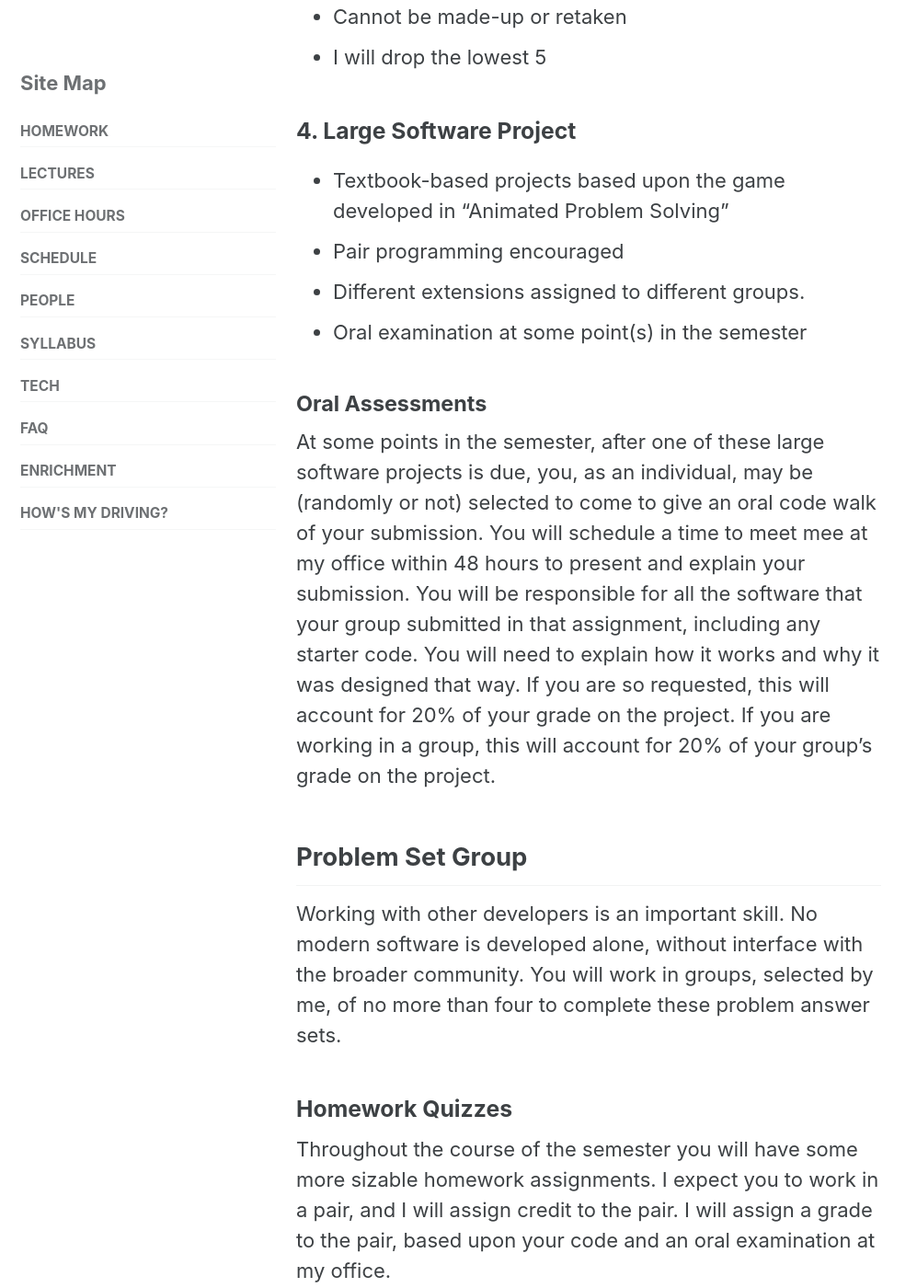
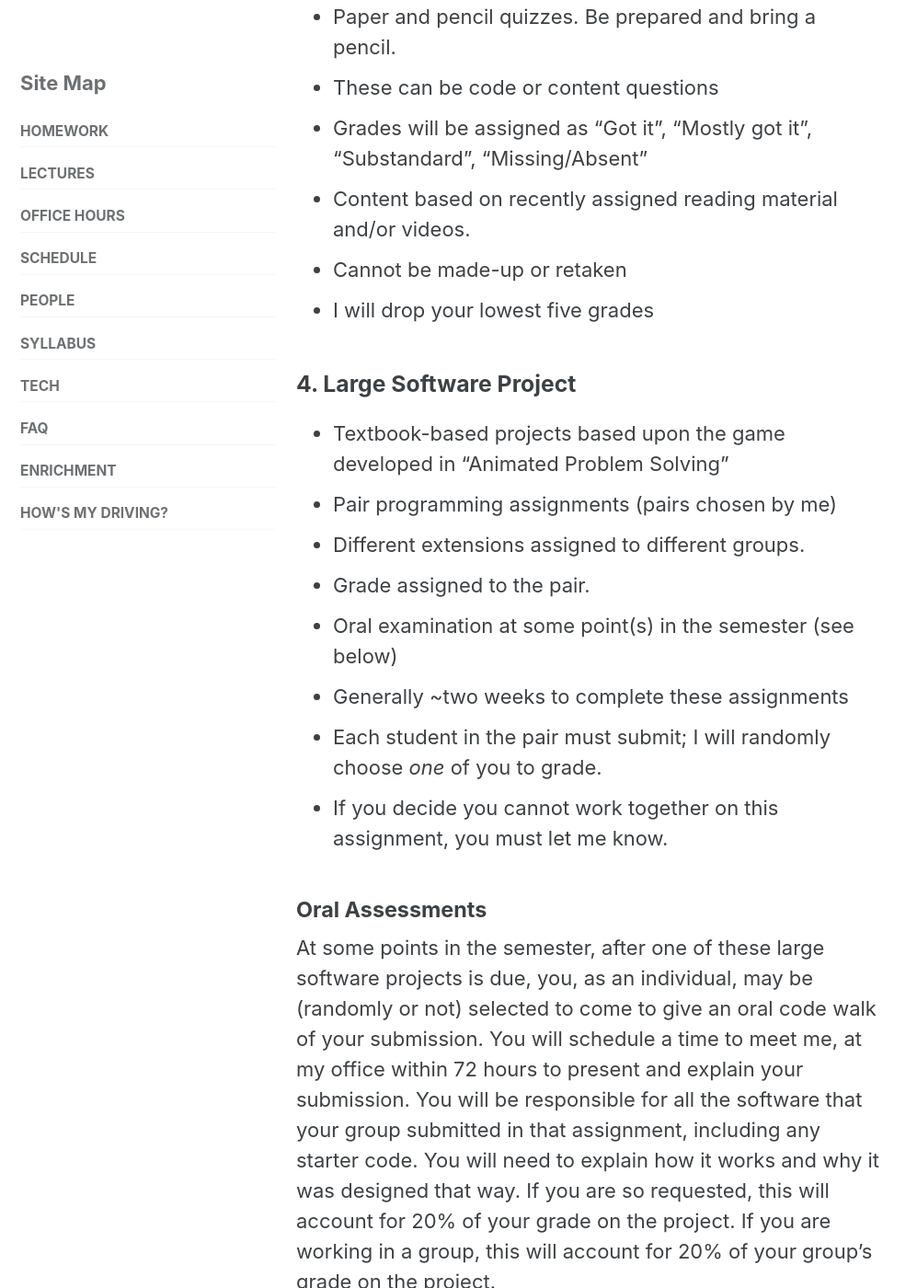
Before and after one commit to jasonhemann/25SP-CS1114, a Jekyll site: the page built from syllabus.md, in a window 1280 px wide and 1400 px high, scrolled down 3489 px. Shown: the whole window at 92% size, without its empty margins (0-997 px from the left). Built offline with Jekyll 4.4.1, drawn with Linux system fonts in a browser that asks for light colours; cached includes are drawn as plain includes; some of the changed text lies outside the part shown.

Commit message:
I am adding up some language about groups and safety

```diff
--- a/syllabus.md
+++ b/syllabus.md
@@ -58,20 +58,22 @@ A great regular way to reach out for help is via our [office hours]({{ site.base
 - **Quizzes**: 30%
 - **Large Software Projects**: 20%
 - **Tutoring Attendance**: 5%
+- **Course Evaluations**: 1%
 
 ## Course Components
 
 ### 1. **Problem Sets**
 
-- Assigned every **Wednesday**.
+- Assigned every **Monday**.
 - Due **Thursday evening**.
-- Each student submits their own solution.
+- Each student must submit individually; I will grade these individually
+- Anything you do not finish in class Wednesday you must complete on your own by the deadline.
 - I will check (possibly a subset of the) problems to ensure understanding and correctness.
 - These will measure correctness of design and structure, as much as correctness of implementation.
 
 ### 2. **Problem Set Group Reflections**
 
-- Submitted alongside problem sets.
+- Submitted immediately after problem sets.
 - Please see the [reflection page]({{ site.baseurl }}/reflection/) for more details.
 
 ### 3. **Quizzes**
@@ -79,23 +81,29 @@ A great regular way to reach out for help is via our [office hours]({{ site.base
 - Daily (or weekly, TBD) at the start of the class.
 - Duration: 10 minutes.
 - Paper and pencil quizzes. Be prepared and bring a pencil.
+- These can be code or content questions
+- Grades will be assigned as "Got it", "Mostly got it", "Substandard", "Missing/Absent"
 - Content based on recently assigned reading material and/or videos.
 - Cannot be made-up or retaken
-- I will drop the lowest 5
+- I will drop your lowest five grades
 
 ### 4. **Large Software Project**
 
 - Textbook-based projects based upon the game developed in "Animated Problem Solving"
-- Pair programming encouraged
+- Pair programming assignments (pairs chosen by me)
 - Different extensions assigned to different groups.
-- Oral examination at some point(s) in the semester
+- Grade assigned to the pair.
+- Oral examination at some point(s) in the semester (see below)
+- Generally ~two weeks to complete these assignments
+- Each student in the pair must submit; I will randomly choose *one* of you to grade.
+- If you decide you cannot work together on this assignment, you must let me know.
 
 #### Oral Assessments
 
 At some points in the semester, after one of these large software
 projects is due, you, as an individual, may be (randomly or not)
 selected to come to give an oral code walk of your submission. You
-will schedule a time to meet mee at my office within 48 hours to
+will schedule a time to meet me, at my office within 72 hours to
 present and explain your submission. You will be responsible for all
 the software that your group submitted in that assignment, including
 any starter code. You will need to explain how it works and why it was
@@ -103,23 +111,38 @@ designed that way. If you are so requested, this will account for 20%
 of your grade on the project. If you are working in a group, this will
 account for 20% of your group's grade on the project.
 
-## Problem Set Group
+### Due Dates and times
 
-Working with other developers is an important skill. No modern
-software is developed alone, without interface with the broader
-community. You will work in groups, selected by me, of no more than
-four to complete these problem answer sets.
+Assignments are due at 10:00pm on the date listed. No excuses or
+exceptions. You are welcome to submit as many times as you wish; I
+will grade your latest assignment before the deadline. I may add a
+small, randomly-varying amount of time to account for network latency;
+consider this your lenience. Anything that is submitted after that
+time will not be accepted. Your submissions must be through the
+approved submission system; submissions by other means (slipped under
+my door, etc.) will not be accepted. Please submit frequently, so that
+you do not miss the chance to turn in anything at all.
 
-### Homework Quizzes
+### Problem Set Groupmates / Large Project partner
 
-Throughout the course of the semester you will have some more sizable
-homework assignments. I expect you to work in a pair, and I will
-assign credit to the pair. I will assign a grade to the pair, based
-upon your code and an oral examination at my office.
+You will receive an email from me with your problem set groupmates
+before the beginning of the week. Sit in the viscinity of those group
+members before class on Wednesdays, so that you can quickly begin to
+work together after a quiz or discussion.
 
-You will generally have two weeks to complete these assignments.
+You will receive an email from me with your pair-partner for those
+large software projects. These will not be the same. Please reach out
+to that person, and contact them to begin work as soon as possible. If
+you do not get a response from them within 24 hours, let me know.
 
-### Tutoring Attendance/Practice Problems
+If you are having a problem with a problem set groupmate or a large
+project partner, please first have that uncomfortable discussion with
+them, in person if you can or by other means if you must. If you do
+not see immediate improvement, contact me. EXCEPTION: If at any point
+or time you feel uncomfortable or unsafe around a classmate or
+groupmate.
+
+### Tutoring attendance/Practice problems
 
 I have asked our tutors to ensure that you attend tutoring at least
 once per week.
@@ -129,16 +152,15 @@ will ask to see your progress on these, and give you credit for
 partly/mostly attempting them.
 - I may ask you to go by and demonstrate your knowledge and
 understanding of some concept.
-- Otherwise demonstrate your progress on a current or upcoming assigment or ask for help and clarification.
-
+- Otherwise demonstrate your progress on a current or upcoming
+  assignment or ask for help and clarification.
 
 ## Class Participation
 
 Attendance is mandatory, but not sufficient. I will ask that you stay
-on topic and pay attention during lectures. If I or my TAs see that
-you are drifting, we will ask you to close your phone or laptop, and
-take paper notes.
-
+on topic and pay attention during lectures. If I or my learning
+assistants see that you are drifting, we will ask you to close your
+phone or laptop, and take paper notes.
 
 ## Course Evaluation
 
@@ -187,6 +209,26 @@ When in doubt, ask your instructor. Violations of academic integrity
 will lead to a score of zero on the offending assignment and likely an
 immediately failing grade for the course.
 
+### ChatGPT, Copilot, and GAI tools
+
+This being new, I felt compelled to add a subsection. ChatGPT and
+other code generation tools utilize advanced machine learning models
+to assist users in generating code, answering queries, and providing
+solutions to various problems. I will have exercises where we practice
+using them in class.
+
+These tools can be beneficial for understanding and learning, it's
+crucial to use them responsibly. My problems are small because you are
+learning, Tools like ChatGPT can provide quick answers, but do not
+scale equally well to professional software developer sized problems.
+Your submissions should be your original work. If I can tell that you
+used ChatGPT or similar tools to assist in your assignments---by
+inspection, or from my interactions with you---that is the same as any
+other cheating.
+
+If you want to use these tools to help you learn, do so on problems
+that are significantly different enough from those I assign to you.
+
 ## DSS
 
 It is the policy and practice of Seton Hall University to promote
```
Also changed, not shown: index.md (+1 -2 lines).
